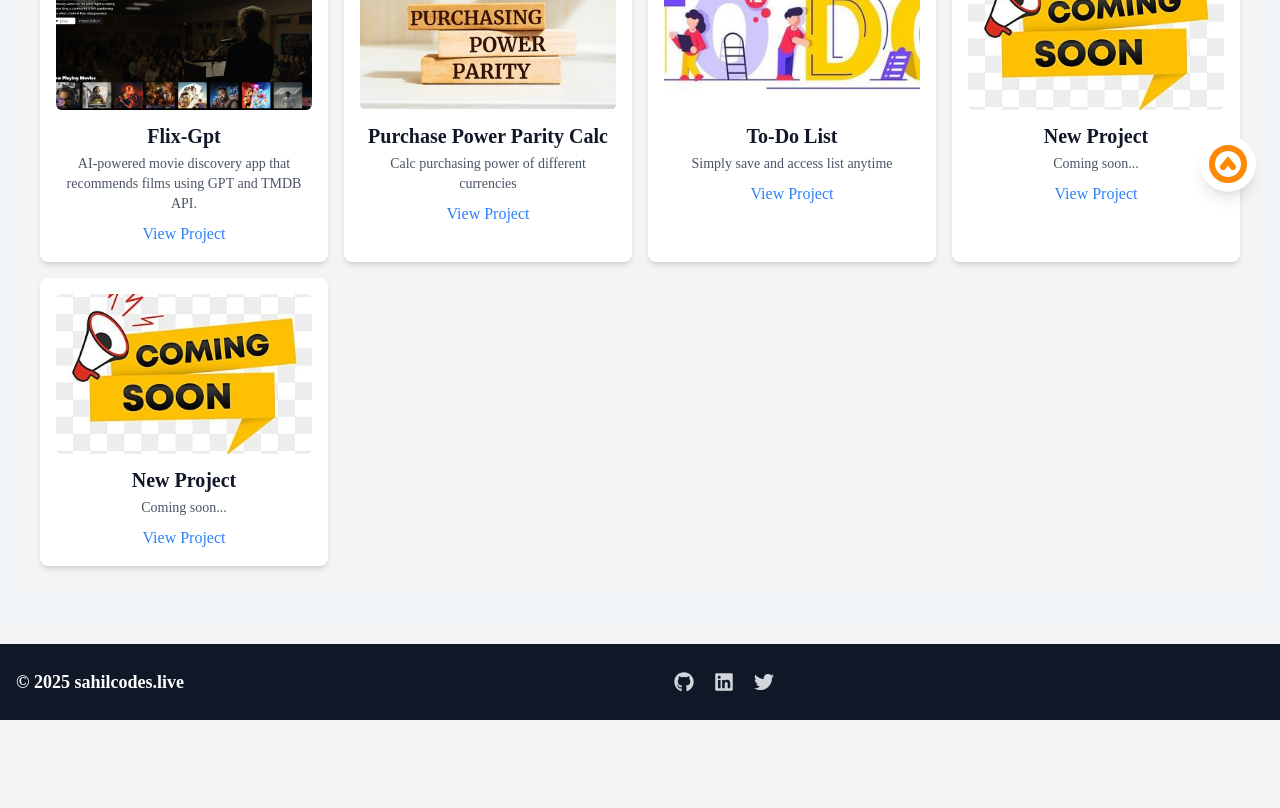
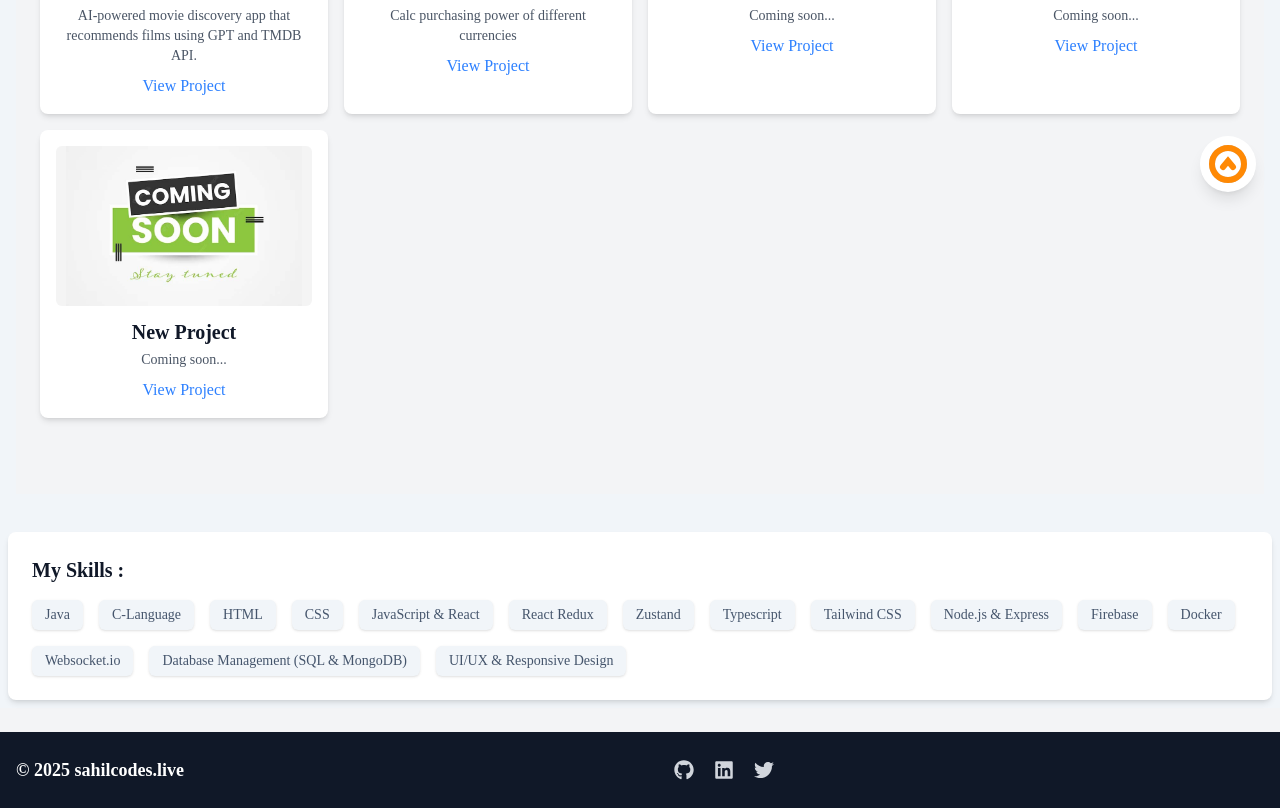
Before and after one commit to SAHIL-AHMED5498/MyWebsite2, a React (Vite) app: page / in a window 1280 px wide. Shown: the part 560-1368 px from the top of the page. Before the commit the page ends 1280 px from the top, so only its background shows below. Built offline with nearby package versions, Linux system fonts and the light colour scheme; a web font is replaced by a local one.

Commit message:
fixed layout

```diff
--- a/src/pages/About.jsx
+++ b/src/pages/About.jsx
@@ -7,44 +7,49 @@ const About = () => {
     "C-Language",
     "HTML",
     "CSS",
-
     "JavaScript & React",
     "React Redux",
     "Zustand",
     "Typescript",
-    "Tailwind css",
-
+    "Tailwind CSS",
     "Node.js & Express",
     "Firebase",
     "Docker",
-    "Websocket io",
+    "Websocket.io",
     "Database Management (SQL & MongoDB)",
     "UI/UX & Responsive Design",
+  ];
 
-
-  ];
   return (
     <div className="min-h-screen bg-gray-100 dark:bg-gray-900 text-gray-900 dark:text-gray-100 flex items-start justify-center px-6 py-6">
       <div className="max-w-2xl w-full text-center">
         <h1 className="text-3xl font-bold mb-4">About Me</h1>
         <p className="text-lg text-gray-600 dark:text-gray-300 leading-relaxed">
-          Welcome to my portfolio!  I'm a passionate developer who loves building web applications and learning new technologies. I specialize in frontend and backend development, ensuring optimized and user-friendly experiences.
+          Welcome to my portfolio! I'm a passionate developer who loves building
+          web applications and learning new technologies. I specialize in
+          frontend and backend development, ensuring optimized and user-friendly
+          experiences.
         </p>
 
-        {/* Additional Section */}
+        {/* Skills Section */}
         <div className="mt-6 bg-white dark:bg-gray-800 p-6 rounded-lg shadow-md">
-      <h2 className="text-xl font-semibold mb-2">My Skills :</h2>
-      <ul className="text-gray-700 dark:text-gray-300 space-y-2 text-start">
-        {skills.map((skill, index) => (
-          <motion.div
-          drag
-          whileDrag={{scale:1.2}}
-          dragConstraints={{left:0,top:0,right:0,bottom:0}}
-          > <li key={index}>⚡ {skill}</li></motion.div>
+          <h2 className="text-xl font-semibold mb-4">My Skills :</h2>
+          <div className="flex flex-wrap gap-4 justify-start">
+            {skills.map((skill, index) => (
+              <motion.div
+                key={index}
+                drag
+                whileDrag={{ scale: 1.2 }}
+                dragConstraints={{ left: 0, top: 0, right: 0, bottom: 0 }}
+                className="rounded-md bg-slate-100 dark:bg-slate-700 py-1 px-3 border border-transparent text-sm text-slate-600 dark:text-slate-200 transition-all shadow-sm cursor-grab active:bg-slate-400"
+              >
+                {skill}
+              </motion.div>
+            ))}
+          </div>
+        </div>
 
-        ))}
-      </ul>
-    </div>
+
       </div>
     </div>
   );
--- a/src/pages/Contact.jsx
+++ b/src/pages/Contact.jsx
@@ -47,14 +47,14 @@ const Contact = () => {
           onSubmit={sendEmail}
         >
           <input
-            name="from_name"  // must match template
+            name="from_name"
             type="text"
             placeholder="Your Name"
             required
             className="w-full p-3 border border-gray-300 dark:border-gray-700 rounded-md bg-gray-100 dark:bg-gray-900 text-gray-900 dark:text-gray-100 focus:outline-none focus:ring-2 focus:ring-blue-400"
           />
           <input
-            name="reply_to"  // fix this to match EmailJS template
+            name="reply_to"
             type="email"
             placeholder="Your Email"
             required
--- a/src/pages/Home.jsx
+++ b/src/pages/Home.jsx
@@ -11,9 +11,28 @@ import { useNavigate } from 'react-router-dom';
 import Project from './Project'
 import Footer from '../components/Footer'
 import ScrollToTopButton from '../components/ScrollToTopButton'
+import { motion } from "framer-motion";
 function Home() {
   const { darkMode } = useContext(ThemeContext);
   const navigate = useNavigate();
+  const skills = [
+    "Java",
+    "C-Language",
+    "HTML",
+    "CSS",
+    "JavaScript & React",
+    "React Redux",
+    "Zustand",
+    "Typescript",
+    "Tailwind CSS",
+    "Node.js & Express",
+    "Firebase",
+    "Docker",
+    "Websocket.io",
+    "Database Management (SQL & MongoDB)",
+    "UI/UX & Responsive Design",
+  ];
+
   return (
     <>
       {darkMode && <Snowfall />}
@@ -28,14 +47,34 @@ function Home() {
 
         <Profile />
 
-        <p className=" text-lg mt-5 text-slate-600 font-bold ">
+        {/* <p className=" text-lg mt-5 text-slate-600 font-bold ">
           Hi there! I'm a passionate programmer who loves building innovative and impactful projects.
           I enjoy solving complex problems and continuously exploring new technologies. <br />
           Besides coding, I also like sharing my knowledge through technical blogs and discussions.
-        </p>
+        </p> */}
+
+
 
         <div className='h-full w-full border-amber-950 overflow-hidden m-1.5 p-2 '>
           <Project />
+        </div>
+
+          {/* Skills Section */}
+        <div className="mt-6 bg-white dark:bg-gray-800 p-6 rounded-lg shadow-md">
+          <h2 className="text-xl font-semibold mb-4">My Skills :</h2>
+          <div className="flex flex-wrap gap-4 justify-start">
+            {skills.map((skill, index) => (
+              <motion.div
+                key={index}
+                drag
+                whileDrag={{ scale: 1.2 }}
+                dragConstraints={{ left: 0, top: 0, right: 0, bottom: 0 }}
+                className="rounded-md bg-slate-100 dark:bg-slate-700 py-1 px-3 border border-transparent text-sm text-slate-600 dark:text-slate-200 transition-all shadow-sm cursor-grab active:bg-slate-400"
+              >
+                {skill}
+              </motion.div>
+            ))}
+          </div>
         </div>
 
 
--- a/src/pages/Project.jsx
+++ b/src/pages/Project.jsx
@@ -1,7 +1,7 @@
 import React from "react";
 
 const projects = [
-    {
+  {
     title: "Flix-Gpt",
     description: "AI-powered movie discovery app that recommends films using GPT and TMDB API.",
     image: "/images/flix-homepage.png",
@@ -13,28 +13,26 @@ const projects = [
     image: new URL("../assets/ppp.webp", import.meta.url).href,
     link: "https://sahil-ahmed5498.github.io/project-3/",
   },
-
-  {
-    title: "To-Do List",
-    description: "Simply save and access list anytime",
-    image: new URL("../assets/todo.jpg", import.meta.url).href,
-    link: "https://sahil-ahmed5498.github.io/todolist/",
-  },
-
-
   {
     title: "New Project",
     description: "Coming soon...",
-     image: new URL("../assets/coming-soon.png", import.meta.url).href,
+    image: "/images/new-project.jpg",   // ✅ use this since it's in public/images
     link: "#",
   },
   {
     title: "New Project",
     description: "Coming soon...",
-    image: new URL("../assets/coming-soon.png", import.meta.url).href,
+     image: "/images/new-project.jpg",
+    link: "#",
+  },
+  {
+    title: "New Project",
+    description: "Coming soon...",
+   image: "/images/new-project.jpg",
     link: "#",
   },
 ];
+
 
 const Project = () => {
   return (
@@ -42,9 +40,6 @@ const Project = () => {
     <div className="min-h-screen bg-gray-100 dark:bg-gray-900 text-gray-900 dark:text-gray-100 flex items-start justify-start px-6 py-6">
       <div className="max-w-full w-full text-center">
         <h1 className="text-3xl font-bold mb-4">Projects</h1>
-        <p className="text-lg text-gray-600 dark:text-gray-300">
-          Welcome , Here are some of my recent works.
-        </p>
 
         {/* Project Cards */}
         <div className=" mt-8 grid gap-4 sm:grid-cols-4 ">
```
Also changed, not shown: public/images/new-project.jpg (added).
